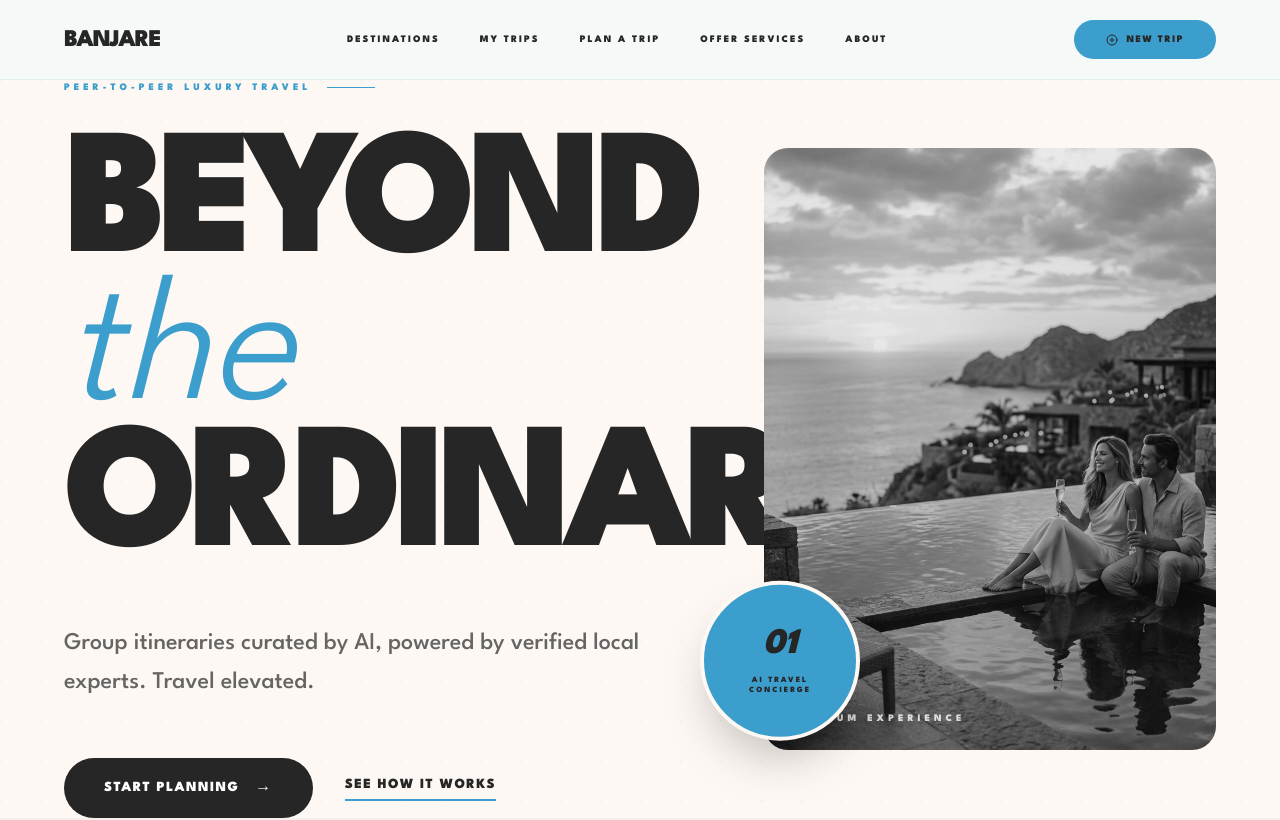
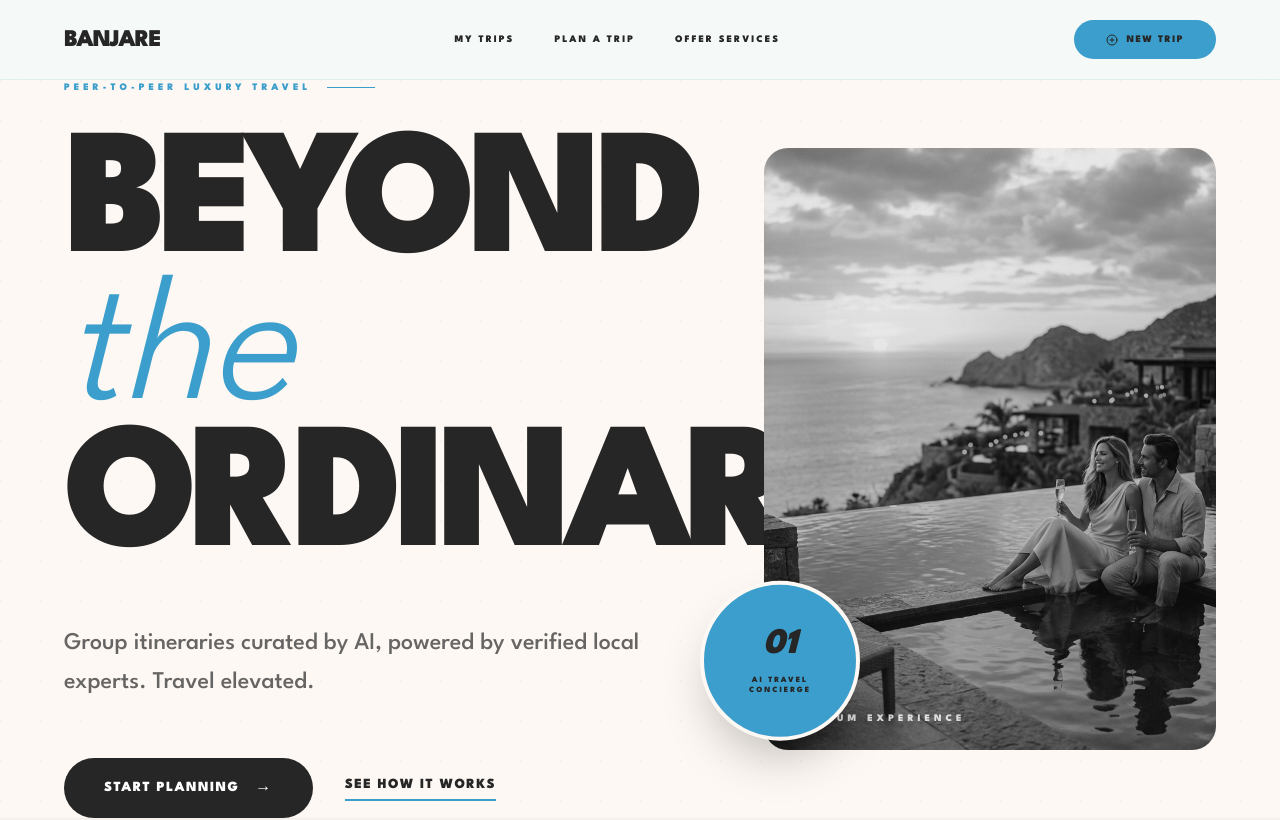
Before and after one commit to Llloljj/FAHHHHHHHHH, a Next.js app: page / in a window 1280 px wide. Shown: the top 820 px of the page. Built offline with nearby package versions, Linux system fonts and the light colour scheme.

Commit message:
feat: remove Destinations and About from navbar

```diff
--- a/src/components/navbar.tsx
+++ b/src/components/navbar.tsx
@@ -31,11 +31,9 @@ export function Navbar() {
         {/* Center: Menu */}
         <div className="hidden md:flex items-center space-x-10">
           {[
-            { label: 'Destinations', href: '#' },
             { label: 'My Trips', href: '/dashboard' },
             { label: 'Plan a Trip', href: '/trips/new' },
             { label: 'Offer Services', href: '/host/apply' },
-            { label: 'About', href: '#' },
           ].map((item) => (
             <Link
               key={item.label}
```
